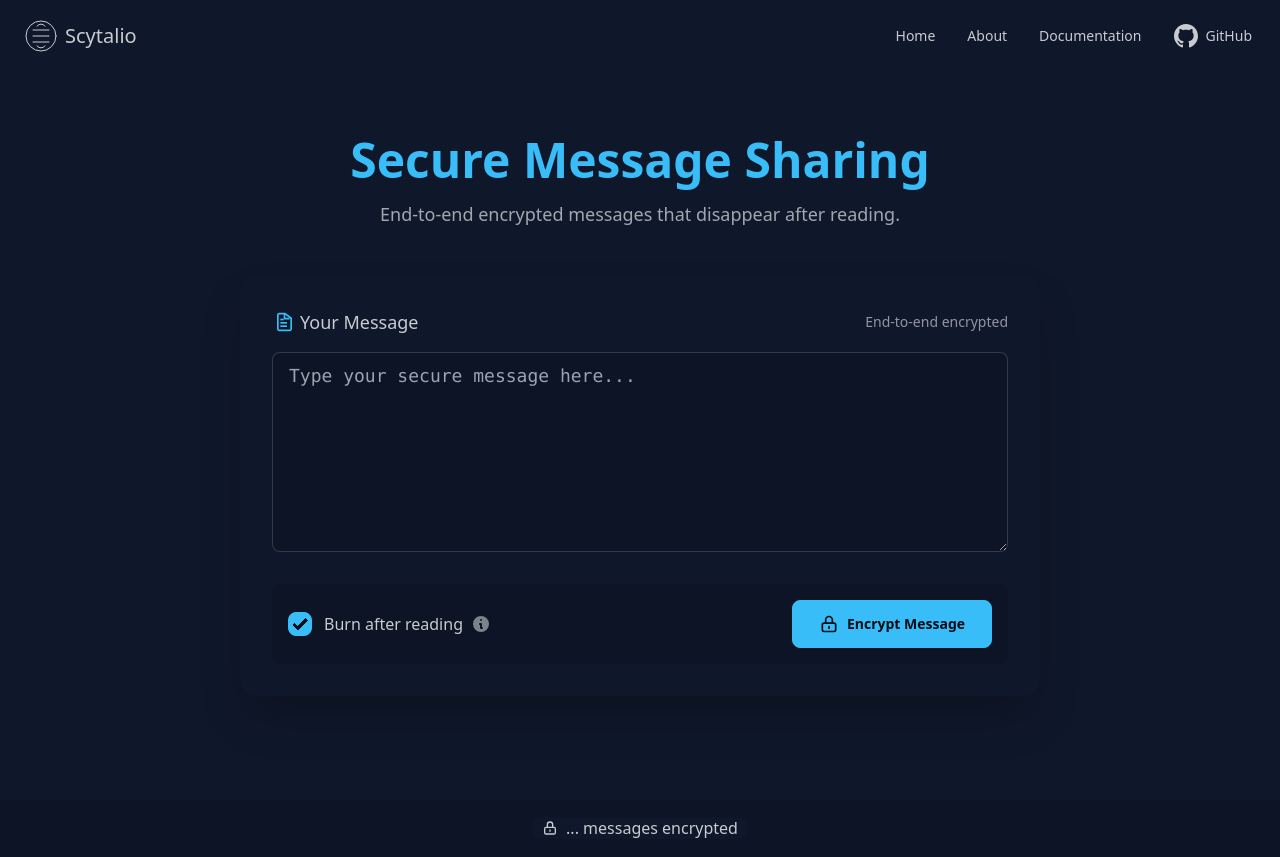
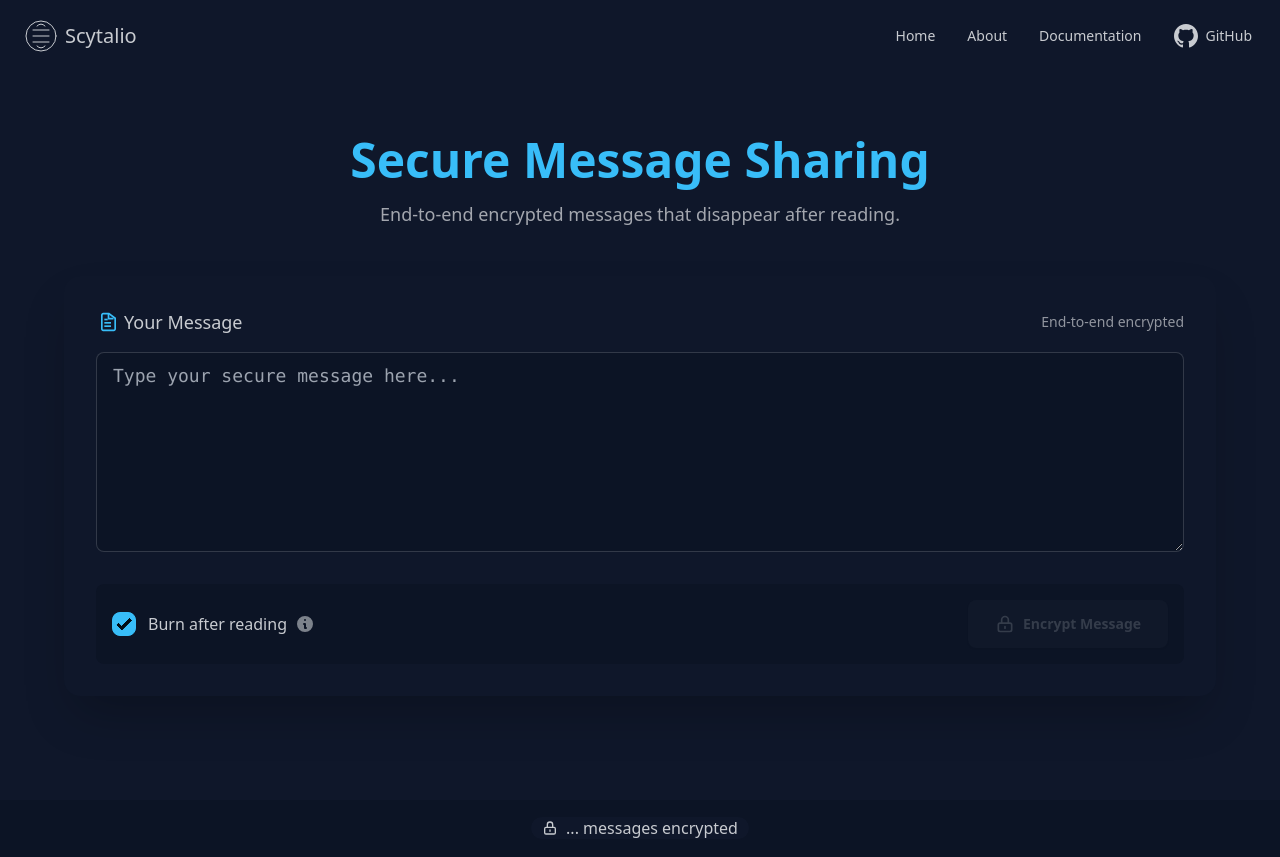
Before and after one commit to gaetangr/scytalio, a Vue app in the folder frontend/: page / in a window 1280 px wide. Built offline with nearby package versions, Linux system fonts and the light colour scheme; no server answers.

Commit message:
Enhance EncryptPage with loading state and prevent duplicate encryption; update Layout component for better stats fetching

```diff
--- a/frontend/src/components/EncryptPage.vue
+++ b/frontend/src/components/EncryptPage.vue
@@ -2,7 +2,7 @@
   <div>
     <Toast :show="showToast" :text="toastText" :type="toastType" />
   </div>
-  <div class="container mx-auto p-4 md:p-8 lg:p-12 max-w-4xl">
+  <div class="container mx-auto p-4 md:p-8 lg:p-12 max-w-7xl">
     <!-- Hero Section -->
     <div class="text-center mb-12">
       <h1 class="text-4xl md:text-5xl font-bold mb-4 text-primary">Secure Message Sharing</h1>
@@ -77,9 +77,15 @@
             </div>
             <button
               @click="encryptMessage"
+              :disabled="!canEncrypt || isEncrypting"
+              :class="{
+                'btn-disabled': !canEncrypt,
+                loading: isEncrypting,
+              }"
               class="btn btn-primary w-full sm:w-auto gap-2 min-w-[200px]"
             >
               <svg
+                v-if="!isEncrypting"
                 xmlns="http://www.w3.org/2000/svg"
                 class="h-5 w-5"
                 fill="none"
@@ -93,7 +99,7 @@
                   d="M12 15v2m-6 4h12a2 2 0 002-2v-6a2 2 0 00-2-2H6a2 2 0 00-2 2v6a2 2 0 002 2zm10-10V7a4 4 0 00-8 0v4h8z"
                 />
               </svg>
-              Encrypt Message
+              {{ isEncrypting ? 'Encrypting...' : 'Encrypt Message' }}
             </button>
           </div>
 
@@ -278,6 +284,7 @@
     data() {
       return {
         message: '',
+        lastEncryptedHash: null,
         burnAfterReading: true,
         generatedKey: null,
         iv: null,
@@ -287,9 +294,20 @@
         showCopyAlert: false,
         showToast: false,
         copyButtonClicked: false,
+        isEncrypting: false,
       };
     },
-
+    computed: {
+      canEncrypt() {
+        return this.message.trim().length > 0;
+      },
+      messageHash() {
+        return this.message ? btoa(this.message) : null;
+      },
+      isMessageAlreadyEncrypted() {
+        return this.messageHash && this.messageHash === this.lastEncryptedHash;
+      },
+    },
     methods: {
       async handleCopy(text) {
         try {
@@ -320,10 +338,16 @@
       },
 
       async encryptMessage() {
-        if (!this.validateForm()) {
+        if (!this.canEncrypt || this.isEncrypting) return;
+        if (this.isMessageAlreadyEncrypted) {
+          this.showToast = true;
+          this.toastText = 'Message already encrypted';
+          this.toastType = 'error';
           return;
         }
 
+        this.isEncrypting = true;
+        this.errorMessage = null;
         try {
           const message_uuid = uuidv4();
           console.log('Message UUID:', message_uuid);
@@ -412,9 +436,20 @@
           const messageId = result.id;
 
           this.encryptedLink = `${window.location.origin}/decrypt/${messageId}?key=${this.generatedKey}`;
+          this.lastEncryptedHash = this.messageHash;
         } catch (error) {
           console.error('Error during encryption:', error);
           this.errorMessage = error.message || 'An error occurred during encryption.';
+        } finally {
+          this.isEncrypting = false;
+        }
+      },
+    },
+    watch: {
+      message() {
+        if (this.encryptedMessage && !this.isMessageAlreadyEncrypted) {
+          this.encryptedMessage = null;
+          this.encryptedLink = null;
         }
       },
     },
--- a/frontend/src/components/Layout.vue
+++ b/frontend/src/components/Layout.vue
@@ -60,8 +60,19 @@
   <footer class="footer footer-center p-4 bg-base-200 text-base-content">
     <div class="tooltip tooltip-top" data-tip="Total encrypted messages created">
       <div class="badge badge-lg gap-2">
-        <svg xmlns="http://www.w3.org/2000/svg" class="h-4 w-4" fill="none" viewBox="0 0 24 24" stroke="currentColor">
-          <path stroke-linecap="round" stroke-linejoin="round" stroke-width="2" d="M12 15v2m-6 4h12a2 2 0 002-2v-6a2 2 0 00-2-2H6a2 2 0 00-2 2v6a2 2 0 002 2zm10-10V7a4 4 0 00-8 0v4h8z" />
+        <svg
+          xmlns="http://www.w3.org/2000/svg"
+          class="h-4 w-4"
+          fill="none"
+          viewBox="0 0 24 24"
+          stroke="currentColor"
+        >
+          <path
+            stroke-linecap="round"
+            stroke-linejoin="round"
+            stroke-width="2"
+            d="M12 15v2m-6 4h12a2 2 0 002-2v-6a2 2 0 00-2-2H6a2 2 0 00-2 2v6a2 2 0 002 2zm10-10V7a4 4 0 00-8 0v4h8z"
+          />
         </svg>
         <span>{{ totalLinks || '...' }} messages encrypted</span>
       </div>
@@ -75,8 +86,8 @@ export default {
     data() {
       return {
         totalLinks: 0,
-      statsInterval: null
-    }
+        statsInterval: null,
+      };
     },
     async mounted() {
       await this.fetchStats();
@@ -98,7 +109,7 @@ export default {
         } catch (error) {
           console.error('Failed to fetch stats:', error);
         }
-    }
-  }
+      },
+    },
   };
 </script>
```
Lines whose indentation alone changed are shown as unchanged.
